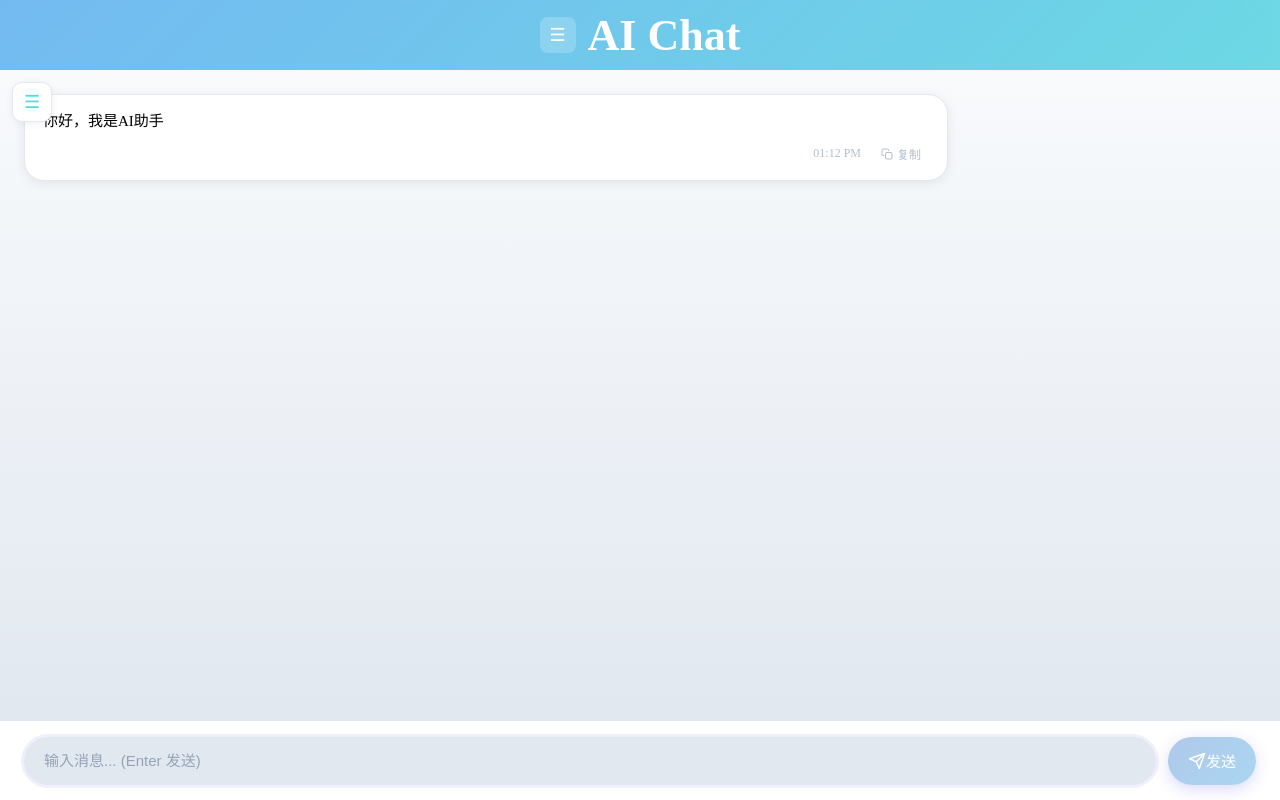
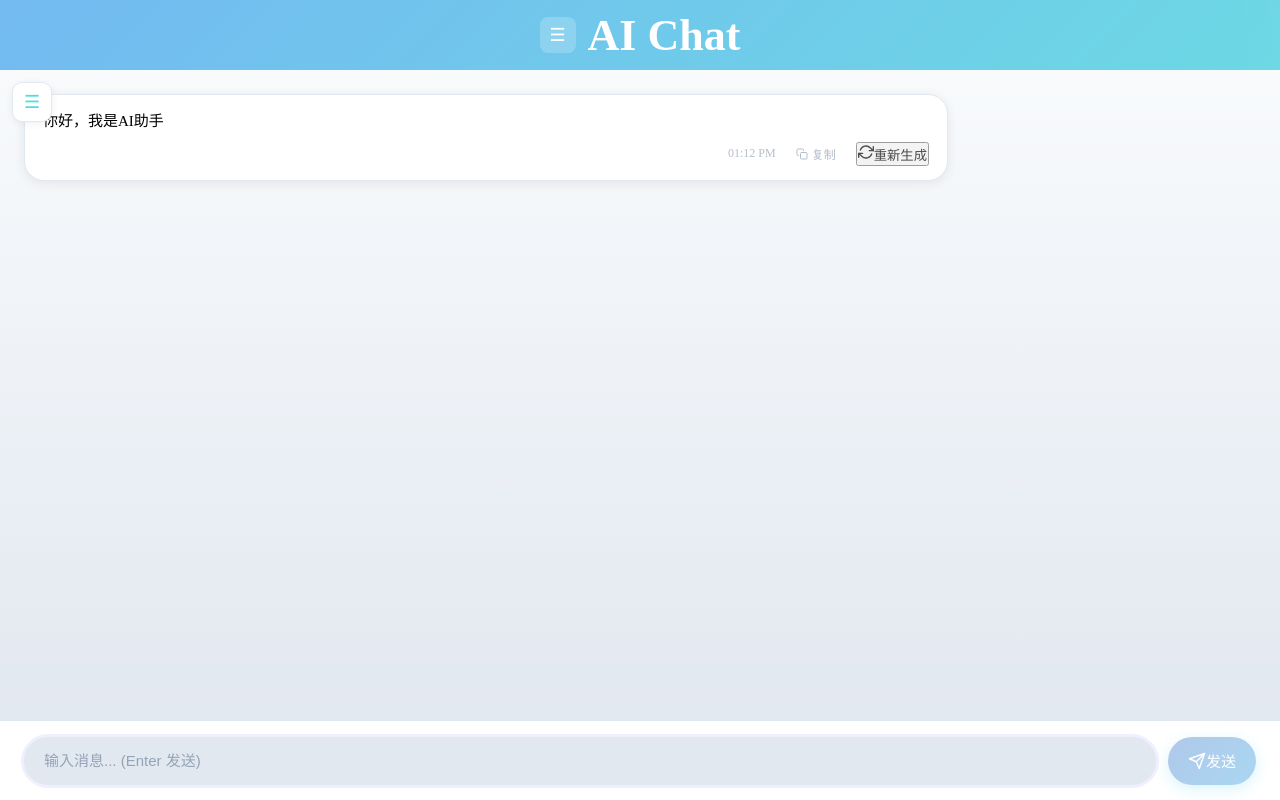
Before and after one commit to raccoan/ai-chat-demo, a React (Vite) app: page /#/chat/13b56b64-14df-4efa-8edf-567d80291c27 in a window 1280 px wide. Built offline with nearby package versions, Linux system fonts and the light colour scheme.

Commit message:
添加重新生成 停止生成 会话重命名功能

```diff
--- a/api/chat.ts
+++ b/api/chat.ts
@@ -1,4 +1,4 @@
-// api/chat.ts
+// api/chat.ts 用于处理前端发送的聊天请求，转发到 DeepSeek API，并将流式响应返回给前端
 import type { VercelRequest, VercelResponse } from '@vercel/node'
 
 export default async function handler(req: VercelRequest, res: VercelResponse) {
--- a/src/components/InputBox.tsx
+++ b/src/components/InputBox.tsx
@@ -1,18 +1,17 @@
-// components/InputBox.tsx
 import { useRef, useEffect, useState } from 'react'
-import { FiSend } from 'react-icons/fi'
+import { FiSend, FiStopCircle } from 'react-icons/fi'   // 新增停止图标
 import { motion } from 'framer-motion'
 
 interface InputBoxProps {
   loading: boolean
   onSend: (text: string) => void
+  onStop?: () => void      // 新增停止回调
 }
 
-function InputBox({ loading, onSend }: InputBoxProps) {
+function InputBox({ loading, onSend, onStop }: InputBoxProps) {
   const [text, setText] = useState('')
   const inputRef = useRef<HTMLInputElement>(null)
 
-  // 自动聚焦输入框
   useEffect(() => {
     inputRef.current?.focus()
   }, [])
@@ -21,8 +20,11 @@ function InputBox({ loading, onSend }: InputBoxProps) {
     if (!text.trim() || loading) return
     onSend(text)
     setText('')
-    // 发送后重新聚焦
     inputRef.current?.focus()
+  }
+
+  const handleStop = () => {
+    if (onStop) onStop()
   }
 
   const handleKeyPress = (e: React.KeyboardEvent) => {
@@ -42,20 +44,31 @@ function InputBox({ loading, onSend }: InputBoxProps) {
         placeholder="输入消息... (Enter 发送)"
         disabled={loading}
       />
+      {loading ? (
+        <motion.button
+          onClick={handleStop}
+          whileTap={{ scale: 0.95 }}
+          className="stop-btn"
+        >
+          <FiStopCircle size={18} />
+          <span>停止</span>
+        </motion.button>
+      ) : (
         <motion.button
           onClick={handleSend}
           disabled={loading || !text.trim()}
-        whileTap={{ scale: 0.95 }}     // 点击时轻微缩小，趣味效果
+          whileTap={{ scale: 0.95 }}
           animate={{
             boxShadow: loading
-            ? '0 0 0 0 rgba(99, 102, 241, 0.7)'
-            : '0 4px 15px rgba(99, 102, 241, 0.4)'
+              ? '0 0 0 0 rgba(128, 187, 232, 0.7)'
+              : '0 4px 15px rgba(99, 210, 241, 0.4)'
           }}
           transition={{ repeat: loading ? Infinity : 0, duration: 0.8 }}
         >
           <FiSend size={18} />
           <span>发送</span>
         </motion.button>
+      )}
     </div>
   )
 }
--- a/src/components/MessageItem.tsx
+++ b/src/components/MessageItem.tsx
@@ -1,15 +1,15 @@
-// components/MessageItem.tsx
 import { useState } from 'react'
 import ReactMarkdown from 'react-markdown'
 import { Prism as SyntaxHighlighter } from 'react-syntax-highlighter'
 import { oneDark } from 'react-syntax-highlighter/dist/esm/styles/prism'
-import { motion } from 'framer-motion'          // ① 导入动画库
-import { FiCopy, FiCheck } from 'react-icons/fi' // ② 复制图标
+import { motion } from 'framer-motion'
+import { FiCopy, FiCheck, FiRefreshCw } from 'react-icons/fi'   // 新增刷新图标
 
 interface MessageItemProps {
   role: 'user' | 'assistant'
   content: string
-  timestamp: number   // 新增时间戳
+  timestamp: number
+  onRegenerate?: () => void   // 新增重新生成回调（仅 assistant）
 }
 
 function MessageItem(props: MessageItemProps) {
@@ -21,19 +21,18 @@ function MessageItem(props: MessageItemProps) {
     setTimeout(() => setCopied(false), 2000)
   }
 
-  // 格式化时间
   const timeStr = new Date(props.timestamp).toLocaleTimeString([], {
     hour: '2-digit',
     minute: '2-digit'
   })
 
   return (
-    <motion.div                            // ③ 使用 motion.div 实现动画
+    <motion.div
       className={`message ${props.role}`}
-      initial={{ opacity: 0, y: 20 }}     // 初始：透明 + 下移
-      animate={{ opacity: 1, y: 0 }}      // 结束：可见 + 原位
-      transition={{ duration: 0.3 }}      // 动画时长
-      whileHover={{ scale: 1.02 }}        // ④ 悬停时稍微放大（趣味效果）
+      initial={{ opacity: 0, y: 20 }}
+      animate={{ opacity: 1, y: 0 }}
+      transition={{ duration: 0.3 }}
+      whileHover={{ scale: 1.02 }}
     >
       <div className="message-content">
         <ReactMarkdown
@@ -60,6 +59,12 @@ function MessageItem(props: MessageItemProps) {
           {copied ? <FiCheck /> : <FiCopy />}
           <span>{copied ? '已复制' : '复制'}</span>
         </button>
+        {props.role === 'assistant' && props.onRegenerate && (
+          <button className="regenerate-btn" onClick={props.onRegenerate} title="重新生成">
+            <FiRefreshCw size={16} />
+            <span>重新生成</span>
+          </button>
+        )}
       </div>
     </motion.div>
   )
--- a/src/components/MessageList.tsx
+++ b/src/components/MessageList.tsx
@@ -8,9 +8,10 @@ import type { Message } from '../types/message'
 interface MessageListProps {
   messages: Message[]
   loading: boolean
+  onRegenerate?: (messageIndex: number) => void   // 新增
 }
 
-function MessageList({ messages, loading }: MessageListProps) {
+function MessageList({ messages, loading, onRegenerate }: MessageListProps) {
   const containerRef = useRef<HTMLDivElement>(null)
   const bottomRef = useRef<HTMLDivElement>(null)
   const [showScrollBtn, setShowScrollBtn] = useState(false)
@@ -53,6 +54,11 @@ function MessageList({ messages, loading }: MessageListProps) {
           role={msg.role}
           content={msg.content}
           timestamp={msg.timestamp}
+          onRegenerate={
+            msg.role === 'assistant' && onRegenerate
+              ? () => onRegenerate(index)
+              : undefined
+          }
         />
       ))}
 
--- a/src/pages/ChatView.tsx
+++ b/src/pages/ChatView.tsx
@@ -1,5 +1,5 @@
 // src/pages/ChatView.tsx
-import { useState, useEffect, useRef } from 'react'
+import { useState, useEffect, useRef, useCallback } from 'react'
 import { useParams, useNavigate } from 'react-router-dom'
 import Header from '../components/Header'
 import MessageList from '../components/MessageList'
@@ -32,6 +32,44 @@ export function ChatView({
   const [loading, setLoading] = useState(false)
   const prevLengthRef = useRef(conversations.length)
 
+  // ----- 停止生成相关 -----
+  const abortControllerRef = useRef<AbortController | null>(null)
+  const [isStreaming, setIsStreaming] = useState(false)
+
+  const stopGeneration = useCallback(() => {
+    if (abortControllerRef.current) {
+      abortControllerRef.current.abort()
+      abortControllerRef.current = null
+      setIsStreaming(false)
+      setLoading(false)
+    }
+  }, [])
+
+  // ----- 会话重命名相关 -----
+  const [editingConvId, setEditingConvId] = useState<string | null>(null)
+  const [editTitle, setEditTitle] = useState('')
+
+  const startRename = (convId: string, currentTitle: string) => {
+    setEditingConvId(convId)
+    setEditTitle(currentTitle)
+  }
+
+  const saveRename = (convId: string) => {
+    if (!editTitle.trim()) return
+    setConversations(prev =>
+      prev.map(conv =>
+        conv.id === convId ? { ...conv, title: editTitle.trim() } : conv
+      )
+    )
+    setEditingConvId(null)
+  }
+
+  const handleRenameKeyDown = (e: React.KeyboardEvent, convId: string) => {
+    if (e.key === 'Enter') saveRename(convId)
+    if (e.key === 'Escape') setEditingConvId(null)
+  }
+
+  // ----- 路由跳转逻辑（原有）-----
   useEffect(() => {
     if (conversations.length > 0 && !currentConversation) {
       navigate(`/chat/${conversations[0].id}`, { replace: true })
@@ -53,9 +91,81 @@ export function ChatView({
     setSidebarOpen(false)
   }
 
+  // ----- 重新生成功能 -----
+  const handleRegenerate = useCallback(async (assistantIndex: number) => {
+    if (!currentConversation) return
+    const allMessages = currentConversation.messages
+
+    // 找到该 AI 消息之前的最近一条用户消息
+    let userIndex = -1
+    for (let i = assistantIndex - 1; i >= 0; i--) {
+      if (allMessages[i].role === 'user') {
+        userIndex = i
+        break
+      }
+    }
+    if (userIndex === -1) return
+
+    const historyUpToUser = allMessages.slice(0, userIndex + 1)
+
+    // 清空当前 AI 消息内容（占位）
+    setConversations(prev =>
+      prev.map(conv =>
+        conv.id === currentConversation.id
+          ? {
+            ...conv,
+            messages: conv.messages.map((msg, idx) =>
+              idx === assistantIndex ? { ...msg, content: '' } : msg
+            ),
+          }
+          : conv
+      )
+    )
+
+    setLoading(true)
+    const controller = new AbortController()
+    abortControllerRef.current = controller
+    setIsStreaming(true)
+
+    try {
+      await sendMessageStream(historyUpToUser, (streamText) => {
+        setConversations(prev =>
+          prev.map(conv =>
+            conv.id === currentConversation.id
+              ? {
+                ...conv,
+                messages: conv.messages.map((msg, idx) =>
+                  idx === assistantIndex ? { ...msg, content: streamText, timestamp: Date.now() } : msg
+                ),
+              }
+              : conv
+          )
+        )
+      }, controller.signal)
+    } catch (error: any) {
+      if (error.name !== 'AbortError') {
+        console.error('重新生成失败', error)
+      }
+    } finally {
+      setIsStreaming(false)
+      setLoading(false)
+      abortControllerRef.current = null
+    }
+  }, [currentConversation, setConversations])
+
+  // ----- 发送消息（加入停止控制）-----
   const handleSend = async (text: string) => {
     if (!currentConversation) return
+    if (isStreaming) {
+      stopGeneration()
+      await new Promise(resolve => setTimeout(resolve, 100))
+    }
+
     setLoading(true)
+    setIsStreaming(true)
+    const controller = new AbortController()
+    abortControllerRef.current = controller
+
     try {
       const userMessage: Message = {
         role: 'user',
@@ -84,7 +194,7 @@ export function ChatView({
         )
       )
 
-      await sendMessageStream(afterUser, streamText => {
+      await sendMessageStream(afterUser, (streamText) => {
         setConversations(prev =>
           prev.map(conv => {
             if (conv.id !== currentConversation.id) return conv
@@ -102,12 +212,19 @@ export function ChatView({
             return { ...conv, messages: updated, title }
           })
         )
-      })
+      }, controller.signal)
+    } catch (error: any) {
+      if (error.name !== 'AbortError') {
+        console.error('发送失败', error)
+      }
     } finally {
+      setIsStreaming(false)
       setLoading(false)
+      abortControllerRef.current = null
     }
   }
 
+  // ----- 渲染侧边栏（支持重命名）-----
   return (
     <div className="app">
       <Header title="AI Chat" onMenuClick={() => setSidebarOpen(!sidebarOpen)} />
@@ -127,7 +244,28 @@ export function ChatView({
                   className={`conversation-item ${conv.id === conversationId ? 'active' : ''}`}
                   onClick={() => handleSwitchConversation(conv.id)}
                 >
-                  <div className="conv-title">{conv.title}</div>
+                  {editingConvId === conv.id ? (
+                    <input
+                      type="text"
+                      value={editTitle}
+                      onChange={(e) => setEditTitle(e.target.value)}
+                      onBlur={() => saveRename(conv.id)}
+                      onKeyDown={(e) => handleRenameKeyDown(e, conv.id)}
+                      autoFocus
+                      className="rename-input"
+                      onClick={(e) => e.stopPropagation()}
+                    />
+                  ) : (
+                    <div
+                      className="conv-title"
+                      onDoubleClick={(e) => {
+                        e.stopPropagation()
+                        startRename(conv.id, conv.title)
+                      }}
+                    >
+                      {conv.title}
+                    </div>
+                  )}
                   <div className="conv-date">{new Date(conv.createdAt).toLocaleDateString()}</div>
                 </div>
                 <button
@@ -142,8 +280,8 @@ export function ChatView({
         </aside>
 
         <main className="chat-main">
-          <MessageList messages={messages} loading={loading} />
-          <InputBox loading={loading} onSend={handleSend} />
+          <MessageList messages={messages} loading={loading} onRegenerate={handleRegenerate} />
+          <InputBox loading={loading} onSend={handleSend} onStop={stopGeneration} />
         </main>
       </div>
 
```
Also changed, not shown: src/api/chat.ts (+7 -3 lines). Lines whose indentation alone changed are shown as unchanged.
